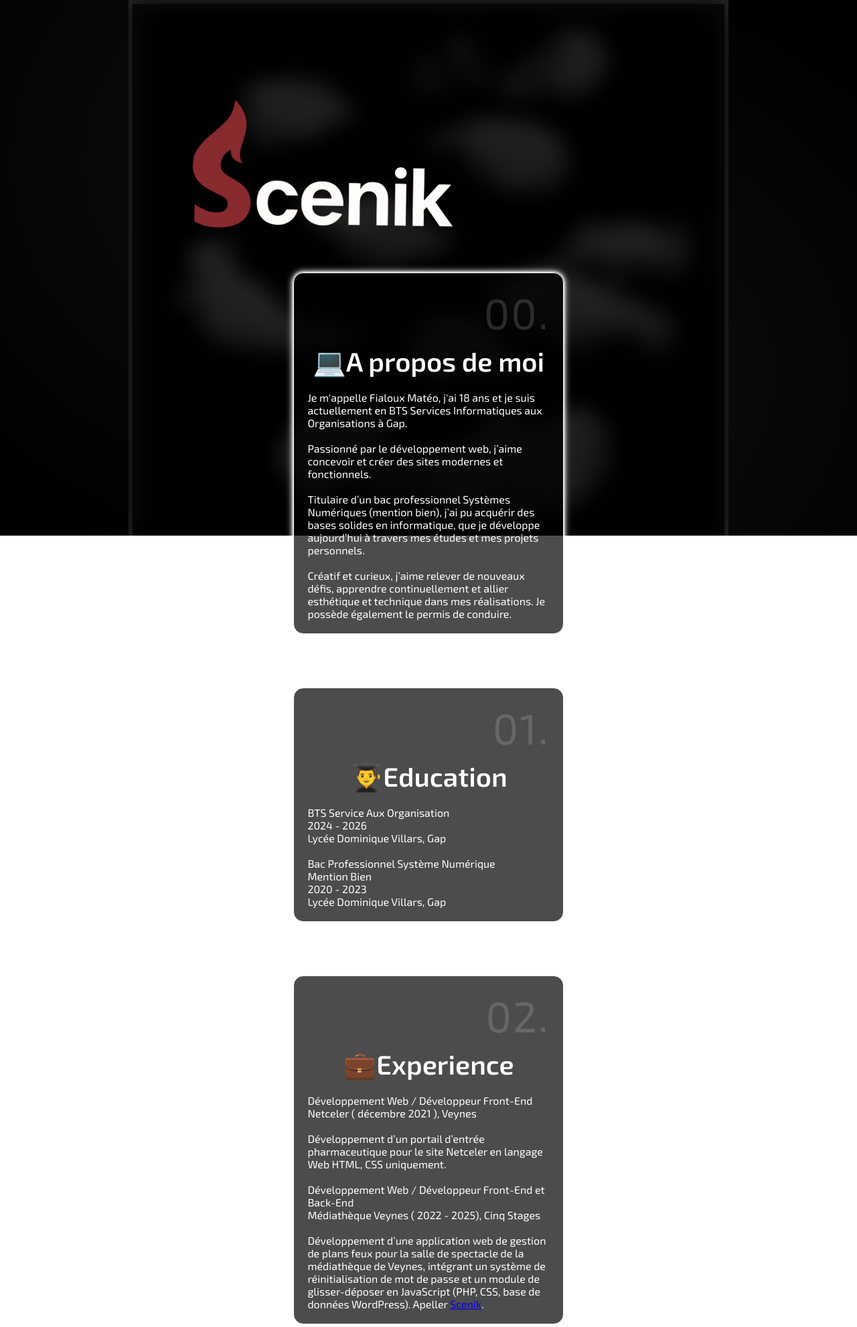
After one commit to NF-de/Portfolio-Mateo, a PHP site: page /scenik.html in a window 1280 px wide. The commit adds this page. Shown: the top 1982 px of the page at 67% size. Run offline with PHP 8.4, Linux system fonts and the light colour scheme.

Commit message:
ajout scenik

```diff
--- a/Styles/style.css
+++ b/Styles/style.css
@@ -315,3 +315,76 @@ footer {
   height: 20px;
   background-color: white;
 }
+
+
+.hero-card .photo-scenik img {
+  width: 400px;
+  height: auto;
+  border-radius: 10px;
+  box-shadow: 0 0 30px rgba(255, 255, 255, 0.01);
+}
+
+.card-center {
+  align-self: center;
+  margin-left: auto;
+  margin-right: auto;
+  width: 45%;
+  background-color: rgba(0, 0, 0, 0.7);
+  padding: 20px;
+  border-radius: 15px;
+  color: #fff;
+  text-align: center;
+  margin: 20px;
+
+  border: 1px solid #ffffff;
+  box-shadow:
+    0 0 3px #ffffff,
+    0 0 6px #ffffff,
+    0 0 12px #ffffff;
+
+  transition: background-color 0.4s ease,
+    box-shadow 0.4s ease,
+    transform 0.4s ease;
+}
+
+.btn-scenik {
+  display: inline-block;
+  background: rgba(0, 0, 0, 0.6);
+  border: 1px solid #ffffff;
+  color: #ffffff;
+  padding: 12px 28px;
+  border-radius: 50px;
+  font-family: 'Exo 2', sans-serif;
+  font-size: 20px;
+  font-weight: 500;
+  letter-spacing: 1px;
+  cursor: pointer;
+  text-transform: uppercase;
+  transition: all 0.4s ease;
+  box-shadow:
+    0 0 5px #ffffff,
+    0 0 10px #ffffff,
+    0 0 20px #ffffff;
+}
+
+.btn-scenik a {
+  color: inherit;
+  text-decoration: none;
+}
+
+.btn-scenik:hover {
+  background: rgba(255, 255, 255, 0.1);
+  color: #ffffff;
+  transform: scale(1.05);
+  box-shadow:
+    0 0 10px #ffffff,
+    0 0 20px #ffffff,
+    0 0 40px #ffffff;
+}
+
+.btn-scenik:active {
+  transform: scale(0.97);
+  box-shadow:
+    0 0 5px #ffffff,
+    0 0 10px #ffffff;
+}
--- a/index.html
+++ b/index.html
@@ -97,8 +97,11 @@
                     <br>
                     Développement d’une application web de gestion de plans feux pour la salle de spectacle de la
                     médiathèque de Veynes, intégrant un système de réinitialisation de mot de passe et un module de
-                    glisser-déposer en JavaScript (PHP, CSS, base de données WordPress).
+                    glisser-déposer en JavaScript (PHP, CSS, base de données WordPress). Appelé Scénic.
                 </p>
+                <br>
+                <br>
+                <button class="btn-scenik"><a href="scenik.html">Voir le projet Scénic</a></button>
             </div>
             <div class="card left" id="section03">
                 <span class="index">03.</span>
--- /dev/null
+++ b/scenik.html
@@ -0,0 +1,152 @@
+<!DOCTYPE html>
+<html lang="fr">
+
+<head>
+    <meta charset="UTF-8">
+    <meta name="viewport" content="width=device-width, initial-scale=1.0">
+    <title>Portfolio Mateo</title>
+    <link rel="stylesheet" href="Styles/style.css">
+</head>
+
+<body>
+    <div class="background-fumee"></div>
+
+    <div class="scroll-zone">
+        <div class="scroll-content"></div>
+        <div class="scroll-overlay"></div>
+    </div>
+
+    <main>
+        <div class="cards-container">
+            <div class="hero-card">
+                <div class="photo-scenik">
+                    <img src="Images/scenik.png" alt="Photo" width="400px" height="400px" >
+                </div>
+
+            </div>
+            <div class="card-center" id="section00">
+                <span class="index">00.</span>
+                <h2 class="titre-00">A propos de moi</h2>
+                <br>
+                <p class="texte">Je m'appelle Fialoux Matéo, j'ai 18 ans et je suis actuellement en BTS Services
+                    Informatiques aux Organisations à Gap.
+                    <br>
+                    <br>
+                    Passionné par le développement web, j’aime concevoir et créer
+                    des sites modernes et fonctionnels.
+                    <br>
+                    <br>
+                    Titulaire d’un bac professionnel Systèmes Numériques (mention bien), j’ai pu acquérir des bases
+                    solides en informatique, que je développe aujourd’hui à travers mes études et mes projets
+                    personnels.
+                    <br>
+                    <br>
+                    Créatif et curieux, j’aime relever de nouveaux défis, apprendre continuellement et allier esthétique
+                    et technique dans mes réalisations.
+                    Je possède également le permis de conduire.
+                </p>
+            </div>
+            <div class="card-center" id="section01">
+                <span class="index">01.</span>
+                <h2 class="titre-01">Education</h2>
+                <br>
+                <p class="texte">BTS Service Aux Organisation
+                    <br>
+                    2024 - 2026
+                    <br>
+                    Lycée Dominique Villars, Gap
+                    <br><br>
+                    Bac Professionnel
+                    Système Numérique
+                    <br>
+                    Mention Bien
+                    <br>
+                    2020 - 2023
+                    <br>
+                    Lycée Dominique Villars, Gap
+                </p>
+            </div>
+            <div class="card-center" id="section02">
+                <span class="index">02.</span>
+                <h2 class="titre-02">Experience</h2>
+                <br>
+                <p class="texte">Développement Web / Développeur Front-End
+                    <br>
+                    Netceler ( décembre 2021 ), Veynes
+                    <br>
+                    <br>
+                    Développement d’un portail d’entrée pharmaceutique pour le site Netceler en langage Web HTML, CSS
+                    uniquement.
+                    <br>
+                    <br>
+                    Développement Web / Développeur Front-End et Back-End
+                    <br>
+                    Médiathèque Veynes ( 2022 - 2025), Cinq Stages
+                    <br>
+                    <br>
+                    Développement d’une application web de gestion de plans feux pour la salle de spectacle de la
+                    médiathèque de Veynes, intégrant un système de réinitialisation de mot de passe et un module de
+                    glisser-déposer en JavaScript (PHP, CSS, base de données WordPress). Apeller <a href="scenik.html">Scenik</a>.
+                </p>
+            </div>
+            <div class="card-center" id="section03">
+                <span class="index">03.</span>
+                <h2 class="titre-03">Qualités professionnels</h2>
+                <br>
+                <p class="texte">-Langage Web
+                    HTML,CSS,
+                    JavaScript, PHP
+                    <br>
+                    -C/C++
+                    <br>
+                    -MySql/Sqlite
+                    <br>
+                    -Algorithmie (Pseudo code)
+                    <br>
+                    -Python
+                    <br>
+                    -Cybersécurité
+                    <br>
+                    -Linux, windows
+                    <br>
+                    -Gestion de Projet
+                    <br>
+                    -MOOCs (certification réseaux/RGPD PIX)
+                </p>
+            </div>
+            <div class="card-center" id="section04">
+                <span class="index">04.</span>
+                <h2 class="titre-04">Qualités personnels</h2>
+                <br>
+                <p class="texte">-Sérieux
+                    <br>
+                    -Passionné
+                    <br>
+                    -Déterminer
+                    <br>
+                    -Poli
+                </p>
+            </div>
+
+            <footer>
+                <span class="index">05.</span>
+                <h2 class="titre-05">Contact</h2>
+                <br>
+                <div class="footer-content" id="section05">
+                    <span>06 38 53 63 87</span>
+                    <div class="footer-divider"></div>
+                    <span>fialouxmateo@gmail.com</span>
+                    <div class="footer-divider"></div>
+                    <span>158 Impasse de Beau Chênes, 05400 Oze</span>
+                </div>
+            </footer>
+    </main>
+
+
+    <script src="https://cdn.jsdelivr.net/npm/three@0.160.0/build/three.min.js"></script>
+    <script src="script.js"></script>
+
+</body>
+
+
+</html>
```
Also changed, not shown: Images/scenik.png (added).
